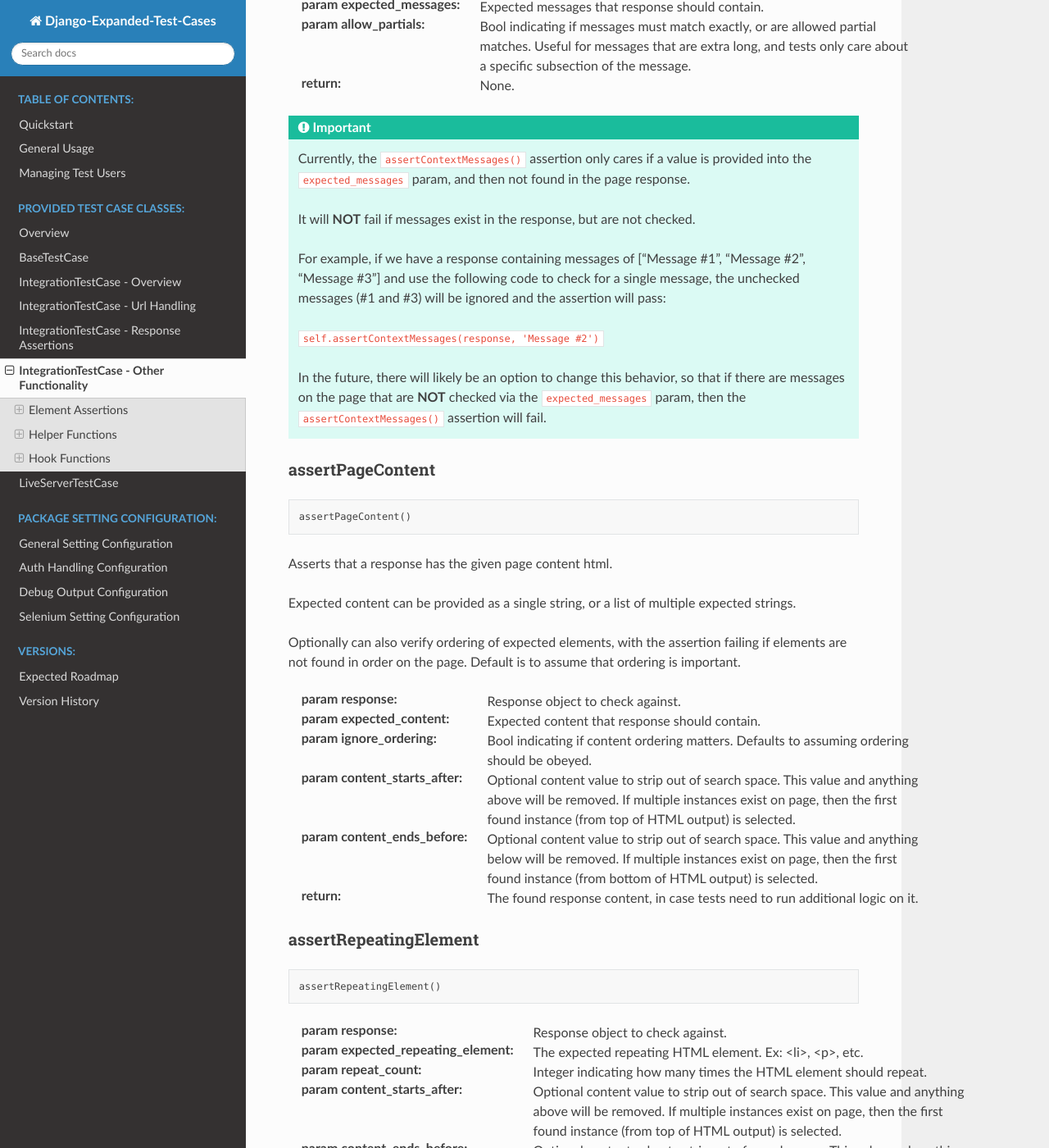
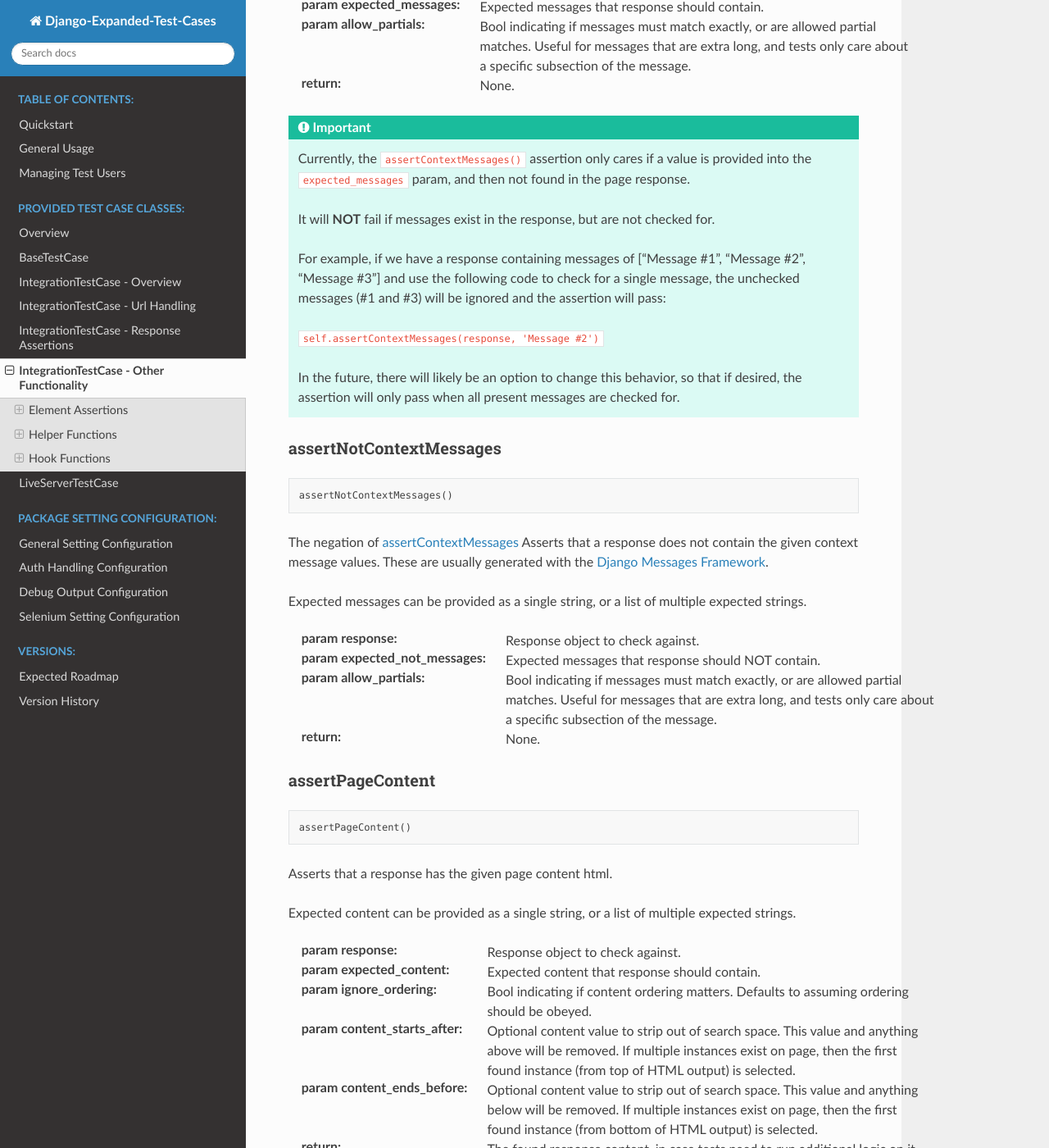
Before and after one commit to brodriguez8774/django-expanded-test-cases, a Sphinx documentation site: the page built from docs/source/test_cases/integration_test_case/other_functionality.rst, in a window 1280 px wide and 1400 px high, scrolled down 2128 px. Shown: the whole window at 82% size. Built offline with Sphinx 7.4.7 and the Read the Docs theme 3.1.0, drawn with Linux system fonts in a browser that asks for light colours; some of the changed text lies outside the part shown.

Commit message:
Add multiple missing links in docs

```diff
--- a/docs/source/configuration/general.rst
+++ b/docs/source/configuration/general.rst
@@ -83,7 +83,8 @@ Defining this setting can help significantly reduce redundant/"useless" debug
 output for integration tests, as long as the content is universally exclude-able
 project-wide.
 
-See also ``content_starts_after`` parameter at LINK HERE.
+For similar logic on a per-test basis, see
+:ref:`the content_starts_after parameter<test_cases/integration_test_case/response_assertions:Misc Parameters>`.
 
 
 :Type: ``string`` (Either regex or literal)
@@ -108,7 +109,8 @@ Anything below this value will be removed.
 
 Similar to above ``SKIP_CONTENT_BEFORE`` setting.
 
-See also See also ``content_starts_before`` parameter at LINK HERE.
+For similar logic on a per-test basis, see
+:ref:`the content_starts_before parameter<test_cases/integration_test_case/response_assertions:Misc Parameters>`.
 
 
 :Type: ``string`` (Either regex or literal)
--- a/docs/source/test_cases/integration_test_case/other_functionality.rst
+++ b/docs/source/test_cases/integration_test_case/other_functionality.rst
@@ -134,7 +134,8 @@ expected strings.
    is provided into the ``expected_messages`` param, and then not found in the
    page response.
 
-   It will **NOT** fail if messages exist in the response, but are not checked.
+   It will **NOT** fail if messages exist in the response, but are not checked
+   for.
 
    For example, if we have a response containing messages of
    ["Message #1", "Message #2", "Message #3"] and use the following code to
@@ -144,9 +145,35 @@ expected strings.
    ``self.assertContextMessages(response, 'Message #2')``
 
    In the future, there will likely be an option to change this behavior, so
-   that if there are messages on the page that are **NOT** checked via the
-   ``expected_messages`` param, then the ``assertContextMessages()`` assertion
-   will fail.
+   that if desired, the assertion will only pass when all present messages are
+   checked for.
+
+
+assertNotContextMessages
+------------------------
+
+.. code::
+
+    assertNotContextMessages()
+
+The negation of
+:ref:`test_cases/integration_test_case/other_functionality:assertContextMessages`
+Asserts that a response does not contain the given context message values.
+These are usually generated with the
+`Django Messages Framework <https://docs.djangoproject.com/en/dev/ref/contrib/messages/>`_.
+
+Expected messages can be provided as a single string, or a list of multiple
+expected strings.
+
+:param response: Response object to check against.
+:param expected_not_messages: Expected messages that response should NOT
+                              contain.
+:param allow_partials: Bool indicating if messages must match exactly, or
+                      are allowed partial matches. Useful for messages that
+                      are extra long, and tests only care about a specific
+                      subsection of the message.
+
+:return: None.
 
 
 assertPageContent
@@ -160,10 +187,6 @@ Asserts that a response has the given page content html.
 
 Expected content can be provided as a single string, or a list of multiple
 expected strings.
-
-Optionally can also verify ordering of expected elements, with the assertion
-failing if elements are not found in order on the page. Default is to assume
-that ordering is important.
 
 :param response: Response object to check against.
 :param expected_content: Expected content that response should contain.
@@ -179,6 +202,31 @@ that ordering is important.
                             multiple instances exist on page, then the first
                             found instance (from bottom of HTML output) is
                             selected.
+
+:return: The found response content, in case tests need to run additional
+         logic on it.
+
+
+assertNotPageContent
+--------------------
+
+.. code::
+
+    assertNotPageContent()
+
+The negation of
+:ref:`test_cases/integration_test_case/other_functionality:assertPageContent`
+Asserts that a response does not contain the given page content html.
+
+Expected content can be provided as a single string, or a list of multiple
+expected strings.
+
+Optionally can also verify ordering of expected elements, with the assertion
+failing if elements are not found in order on the page. Default is to assume
+that ordering is important.
+
+:param response: Response object to check against.
+:param expected_not_content: Expected content that response should NOT contain.
 
 :return: The found response content, in case tests need to run additional
          logic on it.
@@ -244,12 +292,12 @@ Parses out page header element (aka ``<h1>`` tag) from response object.
 :return: Found page header element.
 
 
-get_page_messages
------------------
+get_context_messages
+--------------------
 
 .. code::
 
-    get_page_messages(response)
+    get_context_messages(response)
 
 Parses out message elements from response object. These are
 usually generated with the
```
Also changed, not shown: other parts of docs/source/test_cases/integration_test_case/other_functionality.rst (+3 -2 lines), docs/source/test_cases/integration_test_case/overview.rst (+47 -36 lines), docs/source/test_cases/integration_test_case/response_assertions.rst (+9 -2 lines), docs/source/test_cases/integration_test_case/url_handling.rst (+8 -4 lines).
